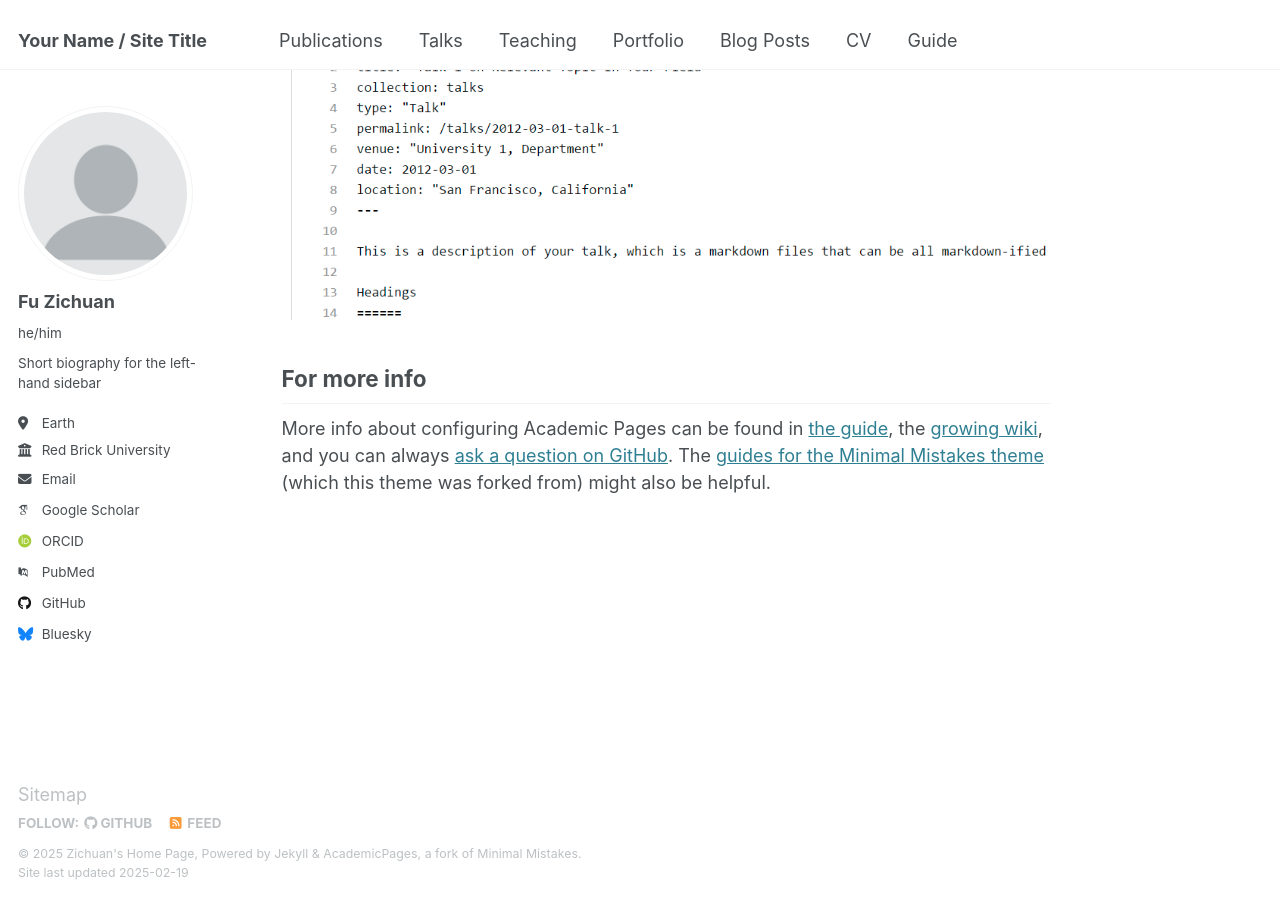
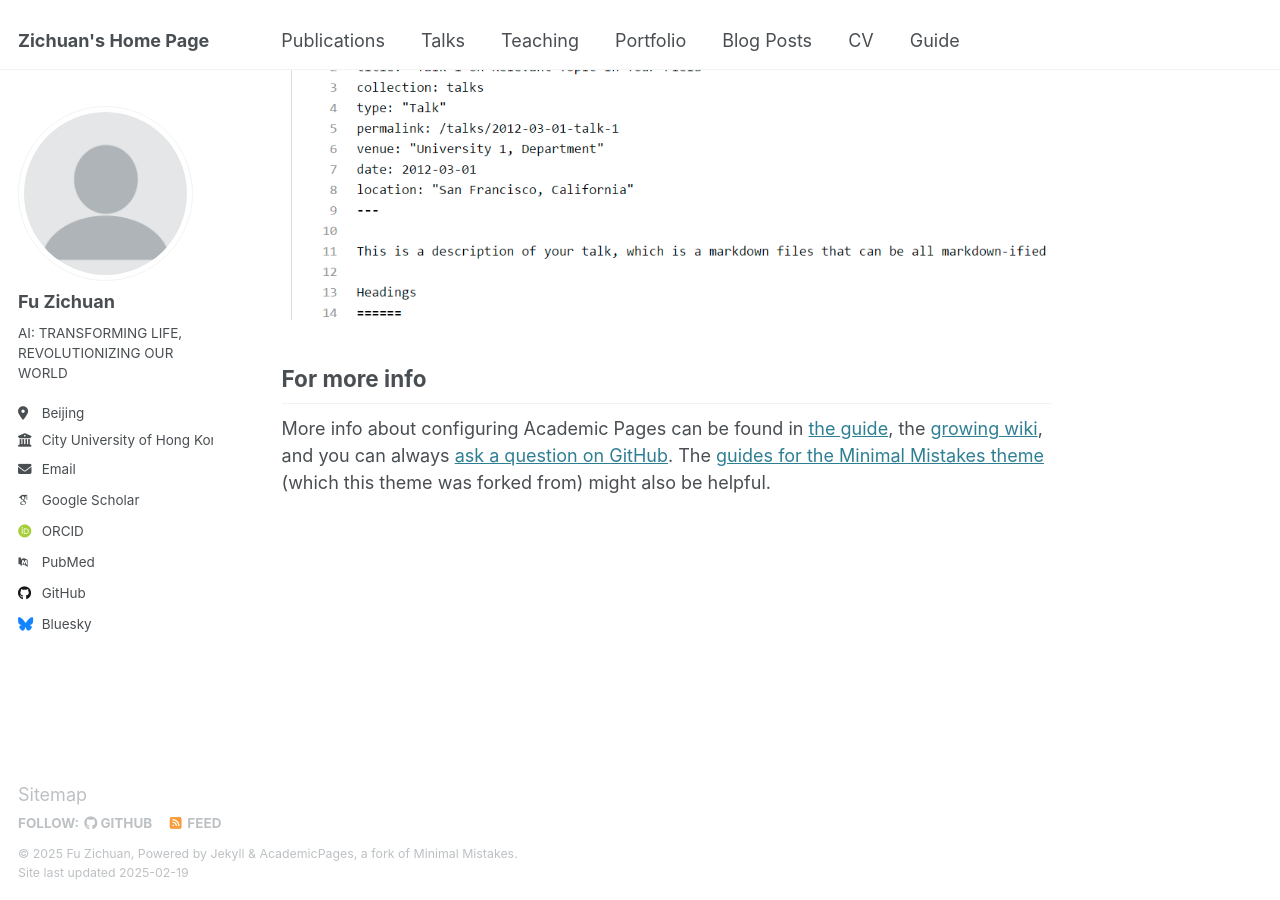
Before and after one commit to Fzkuji/fzkuji.github.io, a Jekyll site: the page built from _pages/about.md, in a window 1280 px wide and 900 px high, scrolled down 2642 px. Built offline with Jekyll 4.4.1, drawn with Linux system fonts in a browser that asks for light colours; some web fonts are replaced.

Commit message:
Update _config.yml

```diff
--- a/_config.yml
+++ b/_config.yml
@@ -9,9 +9,9 @@
 # Basic Site Settings
 locale                   : "en-US"
 site_theme               : "default"
-title                    : "Your Name / Site Title"
+title                    : "Zichuan's Home Page"
 title_separator          : "-"
-name                     : &name "Zichuan's Home Page"
+name                     : &name "Fu Zichuan"
 description              : &description "personal description"
 url                      : https://fzkuji.github.io # the base hostname & protocol for your site e.g. "https://[your GitHub username].github.io"
 baseurl                  : "" # the subpath of your site, e.g. "/blog"
@@ -24,18 +24,18 @@ author:
   # Biographic information
   avatar           : "profile.png"
   name             : "Fu Zichuan"
-  pronouns         : "he/him"
-  bio              : "Short biography for the left-hand sidebar"
-  location         : "Earth"
-  employer         : "Red Brick University"
+  pronouns         : # "he/him"
+  bio              : "AI: TRANSFORMING LIFE, REVOLUTIONIZING OUR WORLD"
+  location         : "Beijing"
+  employer         : "City University of Hong Kong (CityU)"
   uri              : # URL
-  email            : "none@example.org"
+  email            : "zc.fu@my.cityu.edu.hk"
 
   # Academic websites
   arxiv            : # URL - Update with the correct link to your profile
-  googlescholar    : "https://scholar.google.com/citations?user=PS_CX0AAAAAJ"
+  googlescholar    : "https://scholar.google.com/citations?user=Zb4Rgb4AAAAJ&hl"
   impactstory      : # URL
-  orcid            : "http://orcid.org/yourorcidurl"
+  orcid            : "https://orcid.org/0000-0003-1698-4342"
   semantic         : # URL
   pubmed           : "https://www.ncbi.nlm.nih.gov/pubmed/?term=john+snow"
   researchgate     : # URL
@@ -45,7 +45,7 @@ author:
   bitbucket        : # Username - Update with your username on the site
   codepen          : # Username
   dribbble         : # Username
-  github           : "academicpages"
+  github           : "Fzkuji"
   kaggle           : # Username
   stackoverflow    : # User number or user number and name (i.e., use "1" or "1/jeff-atwood")
 
```
